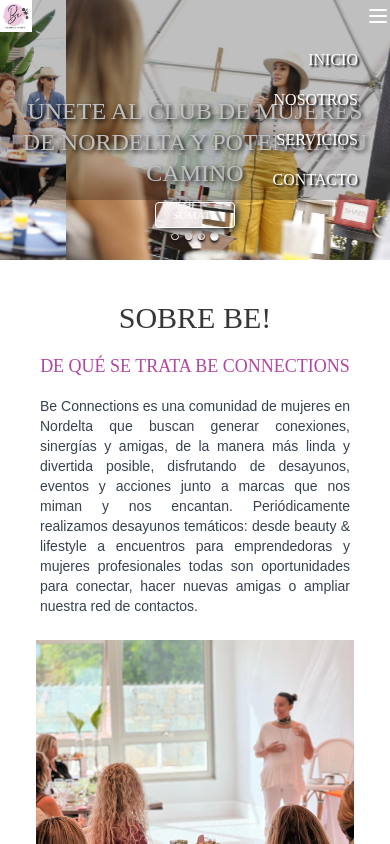
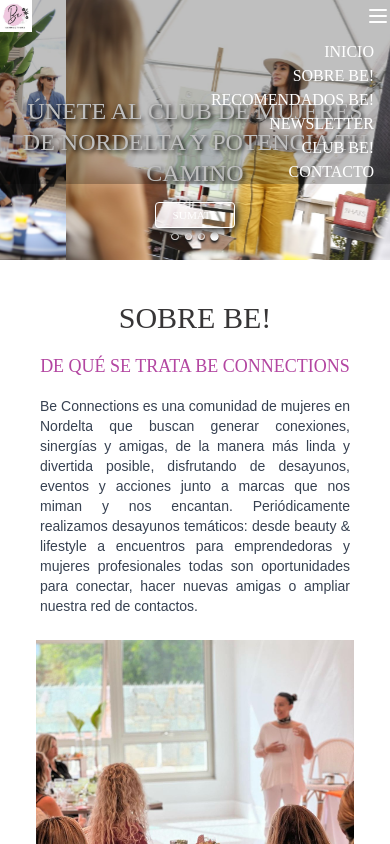
Before and after one commit to JuanPanizzi/Be-connection, a React (Vite) app: page / in a window 390 px wide. Both pictures are taken after a click on the button 378 px from the left and 16 px from the top of the page. Shown: the top 844 px of the page. Built offline with nearby package versions, Linux system fonts and the light colour scheme.

Commit message:
navbar responsive

```diff
--- a/src/componentes/Navbar.tsx
+++ b/src/componentes/Navbar.tsx
@@ -24,7 +24,7 @@ export const Navbar = () => {
     <nav className={`fixed top-0 w-full z-50 xl:max-w-[1500px]  transition-colors duration-300 bg-black ${scrolled ? 'bg-opacity-50' : ' bg-opacity-25'}`}>
       <div className="container mx-auto flex h-full justify-between items-center ">
         {/* Logo */}
-          <img src={logo} alt="Logo" className="h-full max-w-8 sm:max-w-16 mr-2" />
+        <img src={logo} alt="Logo" className="h-full max-w-8 sm:max-w-16 mr-2" />
 
         {/* Menú en pantallas grandes */}
         <div className="hidden md:flex md:space-x-5 lg:space-x-8 lg:pr-16 ">
@@ -61,18 +61,12 @@ export const Navbar = () => {
       {/* Menú desplegable para pantallas pequeñas alineado a la derecha */}
       {isOpen && (
         <div className={`md:hidden flex flex-col items-end pr-4 mt-2  bg-black ${scrolled ? 'bg-opacity-0' : ' bg-opacity-0'}`}>
-          <a href="#home" className="block px-4 py-2 text-white hover:bg-purple1" style={{
-              textShadow: '2px 2px 2px black'
-          }}>INICIO</a>
-          <a href="#sobreBe" className="block px-4 py-2 text-white hover:bg-purple1" style={{
-              textShadow: '2px 2px 2px black'
-          }} >NOSOTROS</a>
-          <a href="#services" className="block px-4 py-2 text-white hover:bg-purple1"  style={{
-              textShadow: '2px 2px 2px black'
-          }}>SERVICIOS</a>
-          <a href="#contact" className="block px-4 py-2 text-white hover:bg-purple1"  style={{
-              textShadow: '2px 2px 2px black'
-          }}>CONTACTO</a>
+          <Link to="/" className={`lg:text-lg hover:text-purple1 transition-colors ${scrolled ? 'text-white' : 'text-white'}`}>INICIO</Link>
+          <HashLink smooth to="/#be-info" className={`lg:text-lg hover:text-purple1 transition-colors ${scrolled ? 'text-white' : 'text-white'}`}>SOBRE BE!</HashLink>
+          <Link to="/recomendaciones" className={`lg:text-lg hover:text-purple1 transition-colors ${scrolled ? 'text-white' : 'text-white'}`}>RECOMENDADOS BE!</Link>
+          <Link to="/newsletter" className={`lg:text-lg hover:text-purple1 transition-colors ${scrolled ? 'text-white' : 'text-white'}`}>NEWSLETTER</Link>
+          <Link to="/club" className={`lg:text-lg hover:text-purple1 transition-colors ${scrolled ? 'text-white' : 'text-white'}`}>CLUB BE!</Link>
+          <Link to="/contacto" className={`lg:text-lg hover:text-purple1 transition-colors ${scrolled ? 'text-white' : 'text-white'}`}>CONTACTO</Link>
         </div>
       )}
     </nav>
```
